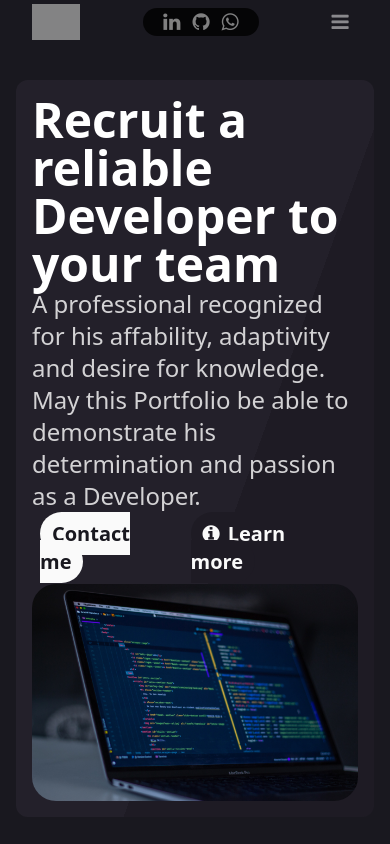
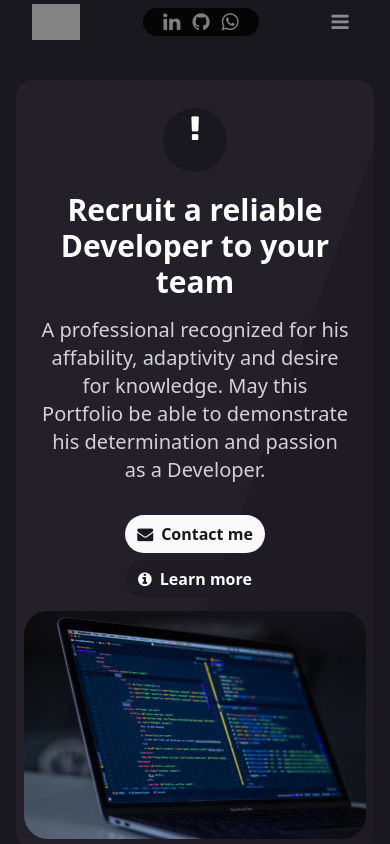
Before and after one commit to douglasyabuki/Portfolio, a React (Vite) app: page / in a window 390 px wide. Shown: the top 844 px of the page. Built offline with nearby package versions, Linux system fonts and the light colour scheme; grey boxes are pictures that could not be loaded; a web font is replaced by a local one.

Commit message:
Commit 23: Changes in Home responsiveness

```diff
--- a/src/components/main-view/home/Home.tsx
+++ b/src/components/main-view/home/Home.tsx
@@ -1,22 +1,28 @@
 // Components
+import AnimatedWelcome from './animated-welcome/AnimatedWelcome';
 import ContactMeButton from './buttons/contact-me-button/ContactMeButton';
 import LearnMoreButton from './buttons/learn-more-button/LearnMoreButton';
 
-const homeHeader: string = 'Recruit a reliable Developer to your team';
-const homeMessage: string =
-  'A professional recognized for his affability, adaptivity and desire for knowledge. May this Portfolio be able to demonstrate his determination and passion as a Developer.';
+// Const
+import { homeInfo } from './home-info/home-info';
 
 export default function Home() {
+  // Destructuring imported object
+  const { title, content } = homeInfo;
+
   return (
     <div
       id="home"
-      className="h-auto w-auto bg-background-black py-20 px-4 sm:px-7 md:px-8 lg:px-10"
+      className="group h-auto w-auto bg-background-black py-20 px-4 sm:px-7 md:px-8 lg:px-10"
     >
-      <div className="custom-bg-1 items-center rounded-xl p-4 sm:p-7 md:p-8 lg:flex lg:p-10">
-        <div className="container block text-left lg:px-8 xl:px-12">
-          <h1 className="text-5xl font-bold">{homeHeader}</h1>
-          <h2 className="text-2xl opacity-80 xl:py-12">{homeMessage}</h2>
-          <div className="justify-left container flex lg:gap-4">
+      <div className="custom-bg-1 items-center rounded-2xl p-2 sm:p-7 md:rounded-2xl md:p-8 lg:flex lg:p-10">
+        <div className="container block px-4 text-center align-middle md:px-16 lg:text-left xl:px-12">
+          <AnimatedWelcome></AnimatedWelcome>
+          <h1 className="text-3xl font-bold md:text-4xl xl:text-5xl 2xl:text-6xl">{title}</h1>
+          <h2 className=" py-4 text-xl opacity-80 xs:py-8 md:text-2xl xl:py-12 2xl:py-16 2xl:text-4xl">
+            {content}
+          </h2>
+          <div className=" container h-auto justify-center md:my-12 md:flex md:gap-4 lg:my-4 lg:justify-start">
             <ContactMeButton></ContactMeButton>
             <LearnMoreButton></LearnMoreButton>
           </div>
--- /dev/null
+++ b/src/components/main-view/home/animated-welcome/AnimatedWelcome.tsx
@@ -0,0 +1,33 @@
+// Hooks
+import { useState } from 'react';
+
+// Main animated welcome function
+export default function AnimatedWelcome() {
+  const [isExtended, setIsExtended] = useState<boolean>(false);
+
+  // Function to handle the click event
+  const onClickHandler = () => {
+    setIsExtended(!isExtended)
+  }
+
+
+  // Returns the animated welcome to Home.tsx
+  return (
+    <div
+      onClick={onClickHandler}
+
+      className="container m-auto h-auto w-min text-center font-semibold my-5 lg:my-0 lg:mb-3 lg:ml-0 xl:mb-12 2xl:mb-16"
+    >
+      {isExtended ? (
+        <h1 className="flex rounded-full h-auto w-auto bg-background-black p-3 text-2xl transition-all duration-500 ease-out 2xl:text-2xl 3xl:text-3xl ">
+          Welcome
+          <i className="fa fa-exclamation visible ml-2 text-3xl 2xl:text-4xl 3xl:text-4xl"></i>
+        </h1>
+      ) : (
+        <h1 className="flex justify-center h-16 w-16 rounded-full bg-background-black p-3 transition-all duration-500 ease-out 2xl:text-2xl 3xl:text-3xl">
+          <i className="fa fa-exclamation visible text-3xl 2xl:text-4xl 3xl:text-4xl animate-bounce"></i>
+        </h1>
+      )}
+    </div>
+  );
+}
--- a/src/components/main-view/home/buttons/contact-me-button/ContactMeButton.tsx
+++ b/src/components/main-view/home/buttons/contact-me-button/ContactMeButton.tsx
@@ -5,12 +5,15 @@ export interface Props {
 
 // Contact button main function
 export default function ContactMeButton() {
+
+  // Returns a routing button to Home.tsx
   return (
-    <div className="container m-2 h-auto w-auto">
+    <div className="container m-5 h-auto w-auto md:m-0">
       <a
         href="#contact"
-        className="rounded-full bg-not-so-white px-3 py-2 align-middle text-xl font-semibold text-background-black transition-all duration-300 hover:bg-background-black hover:text-not-so-white"
+        className="rounded-full bg-not-so-white px-3 py-2 align-middle font-semibold text-background-black transition-all duration-300 hover:bg-background-black hover:text-not-so-white xs:text-lg md:text-xl 2xl:text-2xl 3xl:text-3xl"
       >
+        <i className="fa fa-envelope mr-2"></i>
         Contact me
       </a>
     </div>
--- a/src/components/main-view/home/buttons/learn-more-button/LearnMoreButton.tsx
+++ b/src/components/main-view/home/buttons/learn-more-button/LearnMoreButton.tsx
@@ -1,10 +1,12 @@
 // Learn more button main function
-export default function LearnMoreButton () {
+export default function LearnMoreButton() {
+
+  // Returns a routing button to Home.tsx
   return (
-    <div className="container m-2 h-auto w-auto">
+    <div className="container m-5 md:m-0 h-auto w-auto">
       <a
         href="#about"
-        className="rounded-full  bg-background-div2 px-3 py-2 align-middle text-xl font-semibold text-not-so-white  transition-all duration-300 hover:bg-not-so-white hover:text-background-black"
+        className="rounded-full w-max bg-background-div2 px-3 py-2 align-middle font-semibold text-not-so-white transition-all  duration-300 hover:bg-not-so-white hover:text-background-black xs:text-lg md:text-xl 2xl:text-2xl 3xl:text-3xl"
       >
         <i className="fa fa-info-circle mr-2"></i>
         Learn more
--- /dev/null
+++ b/src/components/main-view/home/home-info/home-info.ts
@@ -0,0 +1,8 @@
+// Interface
+import { IHomeInfo } from "../../../../interfaces/IHomeInfo"
+
+// Exports the main information to Home.tsx
+export const homeInfo:IHomeInfo = {
+  title: 'Recruit a reliable Developer to your team',
+  content: 'A professional recognized for his affability, adaptivity and desire for knowledge. May this Portfolio be able to demonstrate his determination and passion as a Developer.',
+}
--- /dev/null
+++ b/src/interfaces/IHomeInfo.ts
@@ -0,0 +1,4 @@
+export interface IHomeInfo{
+  title: string,
+  content: string,
+}
```
